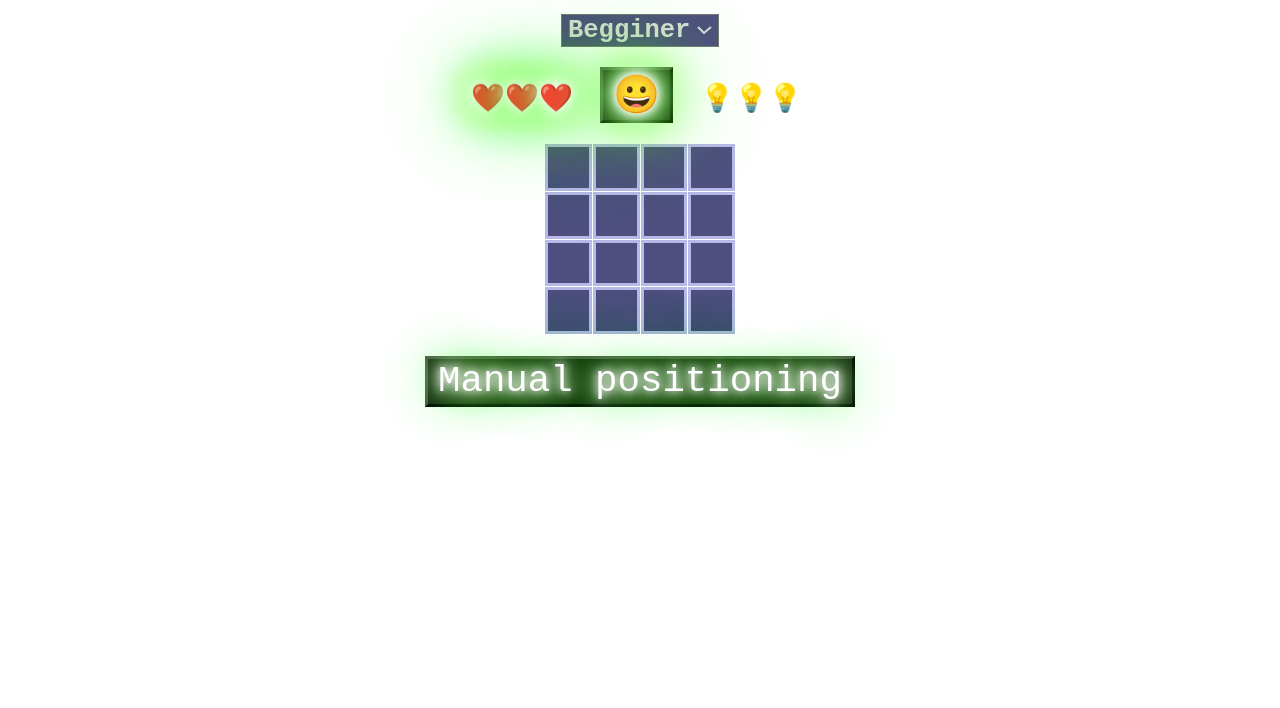
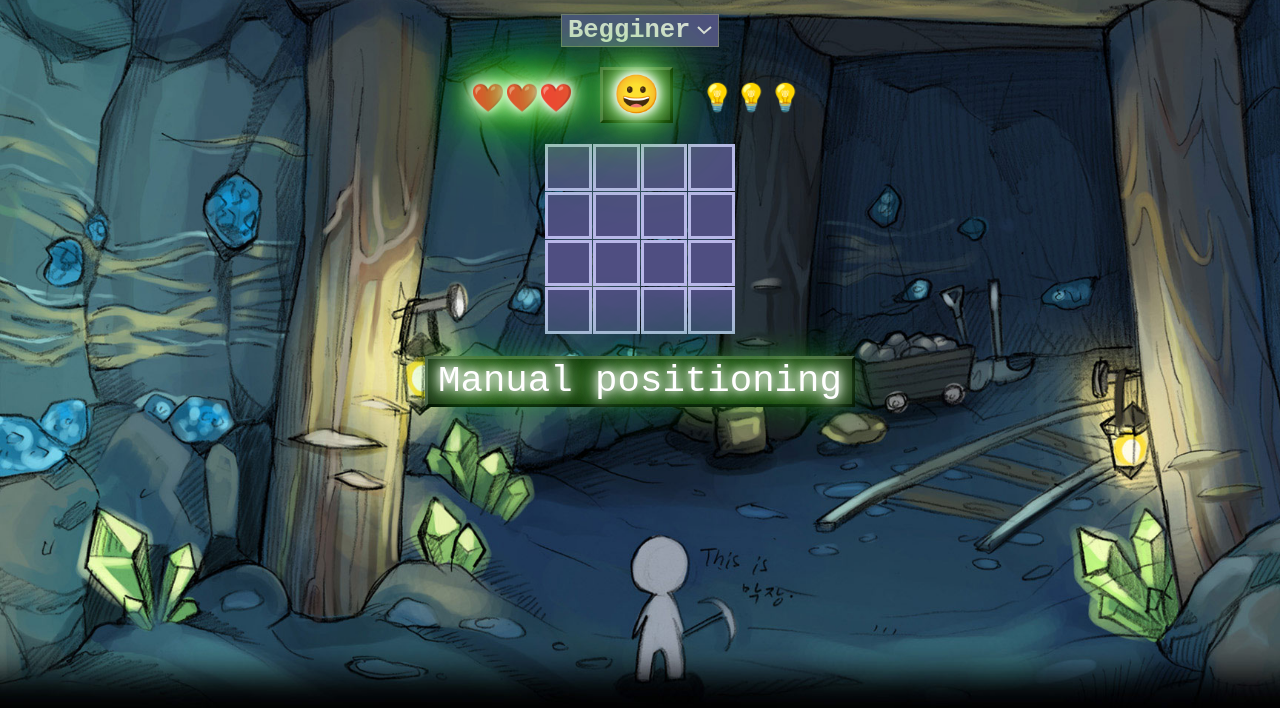
Before and after one commit to matancris/Mineweeper, a plain HTML site: page index.html in a window 1280 px wide. Shown: the part 92-800 px from the top of the page. Drawn offline with Linux system fonts and the light colour scheme.

Commit message:
chage img path

```diff
--- a/css/style.css
+++ b/css/style.css
@@ -1,6 +1,6 @@
 body {
   zoom: 170%;
-  background-image: url("img/background-mine.jpg");
+  background-image: url("../img/background-mine.jpg");
   background-position: center;
   background-size: cover;
   background-repeat: no-repeat;
```
